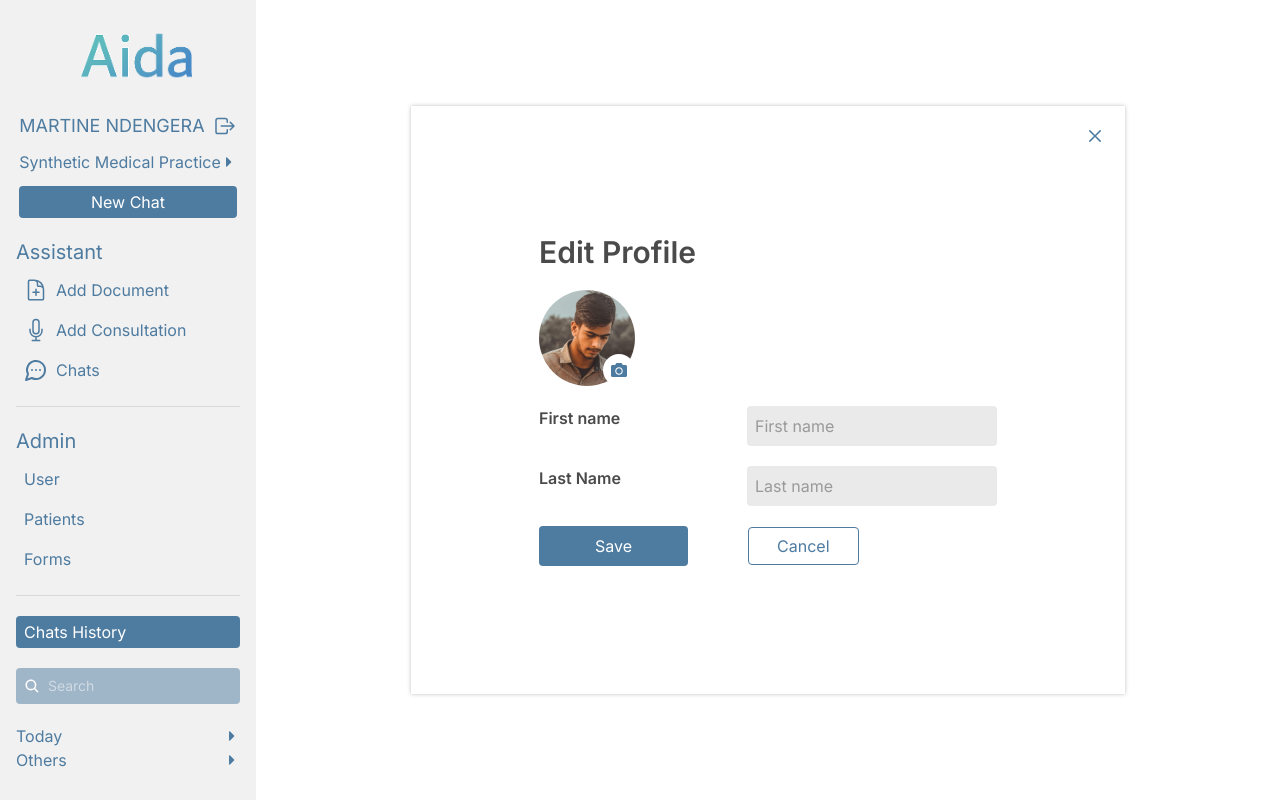
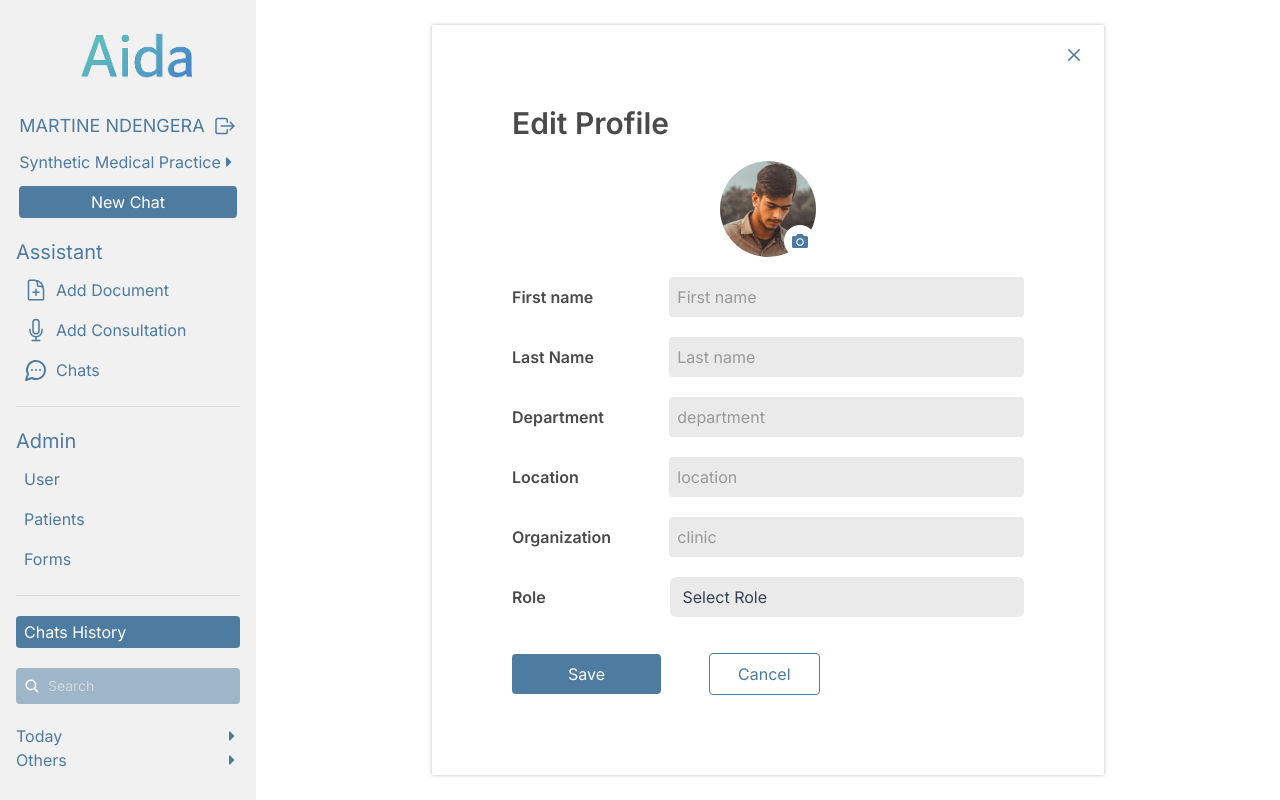
Before and after one commit to Alpha-Bytes-Department/Sixtine_AI, a React (Vite) app: page /dashboard/edit-profile in a window 1280 px wide. Built offline with nearby package versions, Linux system fonts and the light colour scheme.

Commit message:
ui last update from nafis

```diff
--- a/src/components/Users/UserDetails/UserDetails.tsx
+++ b/src/components/Users/UserDetails/UserDetails.tsx
@@ -1,11 +1,11 @@
 import { RxCross2 } from "react-icons/rx";
-import {  useNavigate } from "react-router";
+import { useNavigate } from "react-router";
 
 const UserDetails = () => {
   const navigate = useNavigate();
 
   const handleGoBack = () => {
-    navigate(-1);
+    navigate("/dashboard/users");
   };
 
   return (
@@ -33,6 +33,22 @@ const UserDetails = () => {
             <span className="w-40 font-semibold">Email</span>
             <span>abcgangubd@gmail.com</span>
           </div>
+          <div className="flex gap-12">
+            <span className="w-40 font-semibold">Role</span>
+            <span>Doctor</span>
+          </div>
+          <div className="flex gap-12">
+            <span className="w-40 font-semibold">Department</span>
+            <span>Psycology</span>
+          </div>
+          <div className="flex gap-12">
+            <span className="w-40 font-semibold">Clinic</span>
+            <span>xyz health care</span>
+          </div>
+          <div className="flex gap-12">
+            <span className="w-40 font-semibold">Clinic location</span>
+            <span>1820, Navada, America</span>
+          </div>
           <div className="flex gap-2 lg:gap-12">
             <span className="w-40 font-semibold">Registration Date</span>
             <span>29-10-2002</span>
--- a/src/pages/EditProfile/EditProfile.tsx
+++ b/src/pages/EditProfile/EditProfile.tsx
@@ -5,13 +5,13 @@ import { FaCamera } from "react-icons/fa";
 const EditProfile = () => {
   return (
     <div className="flex-1 flex justify-center items-center">
-      <div className="shadow-[0_0_4px_0_#00000040]  p-32 relative">
+      <div className="shadow-[0_0_4px_0_#00000040] p-4 sm:p-8 md:p-12 lg:p-16 xl:p-20 relative w-full max-w-2xl mx-auto">
         <Link to={"/dashboard/profile"}>
           <RxCross2 className="absolute top-5 right-5 text-xl text-[#4E7BA0]" />
         </Link>
-        <div className="flex flex-col gap-5 text-[#4A4A4A] ">
-          <h1 className="text-3xl font-semibold">Edit Profile</h1>
-          <div className="relative">
+        <div className="flex flex-col gap-5 text-[#4A4A4A]">
+          <h1 className="text-2xl sm:text-3xl font-semibold">Edit Profile</h1>
+          <div className="relative self-center">
             <img
               src="/Images/Others/demoProfile.jpg"
               alt="profile"
@@ -21,40 +21,83 @@ const EditProfile = () => {
               <FaCamera className="text-[#4E7BA0]" />
             </p>
           </div>
-          <div className="flex gap-12">
-            <span className="w-40 font-semibold">First name</span>
+          <div className="flex flex-col sm:flex-row items-start sm:items-center gap-2 sm:gap-12">
+            <span className="w-full sm:w-40 font-semibold">First name</span>
             <input
               type="text"
-              className="bg-[#EAEAEA] px-2 rounded-sm py-2"
+              className="bg-[#EAEAEA] px-2 rounded-sm py-2 w-full"
               placeholder="First name"
               name="firstName"
               id="firstName"
             />
           </div>
-          <div className="flex gap-12">
-            <span className="w-40 font-semibold">Last Name</span>
+          <div className="flex flex-col sm:flex-row items-start sm:items-center gap-2 sm:gap-12">
+            <span className="w-full sm:w-40 font-semibold">Last Name</span>
             <input
               type="text"
-              className="bg-[#EAEAEA] px-2 rounded-sm py-2"
+              className="bg-[#EAEAEA] px-2 rounded-sm py-2 w-full"
               placeholder="Last name"
               name="lastName"
               id="lastName"
             />
           </div>
-          <div className="flex items-center gap-12">
-            <div className="">
-              <button className="bg-[#4E7BA0] text-white rounded-sm px-14 py-2 cursor-pointer transition-transform duration-200 ease-in-out  active:scale-95">
+          <div className="flex flex-col sm:flex-row items-start sm:items-center gap-2 sm:gap-12">
+            <span className="w-full sm:w-40 font-semibold">Department</span>
+            <input
+              type="text"
+              className="bg-[#EAEAEA] px-2 rounded-sm py-2 w-full"
+              placeholder="department"
+              name="department"
+              id="department"
+            />
+          </div>
+          <div className="flex flex-col sm:flex-row items-start sm:items-center gap-2 sm:gap-12">
+            <span className="w-full sm:w-40 font-semibold">Location</span>
+            <input
+              type="text"
+              className="bg-[#EAEAEA] px-2 rounded-sm py-2 w-full"
+              placeholder="location"
+              name="location"
+              id="location"
+            />
+          </div>
+          <div className="flex flex-col sm:flex-row items-start sm:items-center gap-2 sm:gap-12">
+            <span className="w-full sm:w-40 font-semibold">Organization</span>
+            <input
+              type="text"
+              className="bg-[#EAEAEA] px-2 rounded-sm py-2 w-full"
+              placeholder="clinic"
+              name="organization"
+              id="organization"
+            />
+          </div>
+          <div className="flex flex-col sm:flex-row items-start sm:items-center gap-2 sm:gap-12">
+            <span className="w-full sm:w-40 font-semibold">Role</span>
+            <div className="relative w-full">
+              <select
+                name="role"
+                id="role"
+                className="w-full bg-[#EAEAEA] text-gray-700 px-3 py-2 rounded-md outline-none cursor-pointer appearance-none"
+              >
+                <option value="" className="text-[#a1a1a11a] " disabled selected hidden>
+                  Select Role
+                </option>
+                <option value="doctor">Doctor</option>
+                <option value="nurse">Nurse</option>
+                <option value="medical assistant">Medical Assistant</option>
+              </select>
+            </div>
+          </div>
+          <div className="flex flex-col sm:flex-row items-center gap-4 sm:gap-12  mt-4">
+            <button className="bg-[#4E7BA0] text-white rounded-sm px-14 py-2 cursor-pointer transition-transform duration-200 ease-in-out active:scale-95 w-full sm:w-auto">
               Save
             </button>
-            </div>
-            <div className="">
             <Link
               to={"/dashboard/profile"}
-                className="border border-[#4E7BA0] text-[#4E7BA0] rounded-sm mx-3 px-7 py-2 cursor-pointer"
+              className="border border-[#4E7BA0] text-[#4E7BA0] rounded-sm px-7 py-2 cursor-pointer w-full sm:w-auto text-center"
             >
               Cancel
             </Link>
-            </div>
           </div>
         </div>
       </div>
--- a/src/pages/Profile/Profile.tsx
+++ b/src/pages/Profile/Profile.tsx
@@ -41,6 +41,22 @@ const Profile = () => {
             <span>abc@gmail.com</span>
           </div>
           <div className="flex gap-12">
+            <span className="w-40 font-semibold">Role</span>
+            <span>Doctor</span>
+          </div>
+          <div className="flex gap-12">
+            <span className="w-40 font-semibold">Department</span>
+            <span>Psycology</span>
+          </div>
+          <div className="flex gap-12">
+            <span className="w-40 font-semibold">Clinic</span>
+            <span>xyz health care</span>
+          </div>
+          <div className="flex gap-12">
+            <span className="w-40 font-semibold">Clinic location</span>
+            <span>1820, Navada, America</span>
+          </div>
+          <div className="flex gap-12">
             <span className="w-40 font-semibold">Registration Date</span>
             <span>29-10-2002</span>
           </div>
--- a/src/pages/Users/Users.tsx
+++ b/src/pages/Users/Users.tsx
@@ -17,7 +17,7 @@ const Users = () => {
     firstName: "Abdessattar",
     lastName: "GHARSELAOUI",
     doc: "3 months ago",
-    role: "user",
+    role: "doctor",
   });
 
   const filteredPatients = patients.filter(
```
Lines whose indentation alone changed are shown as unchanged.
